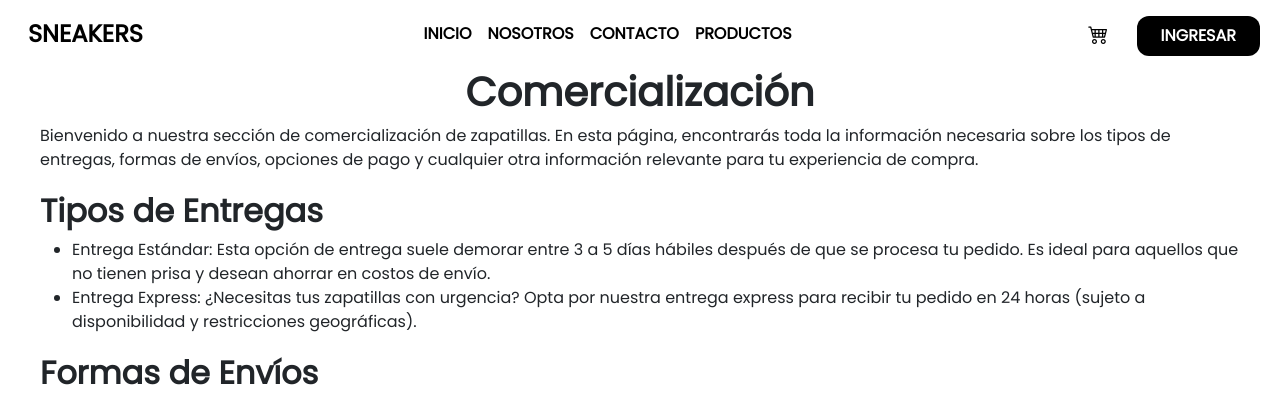
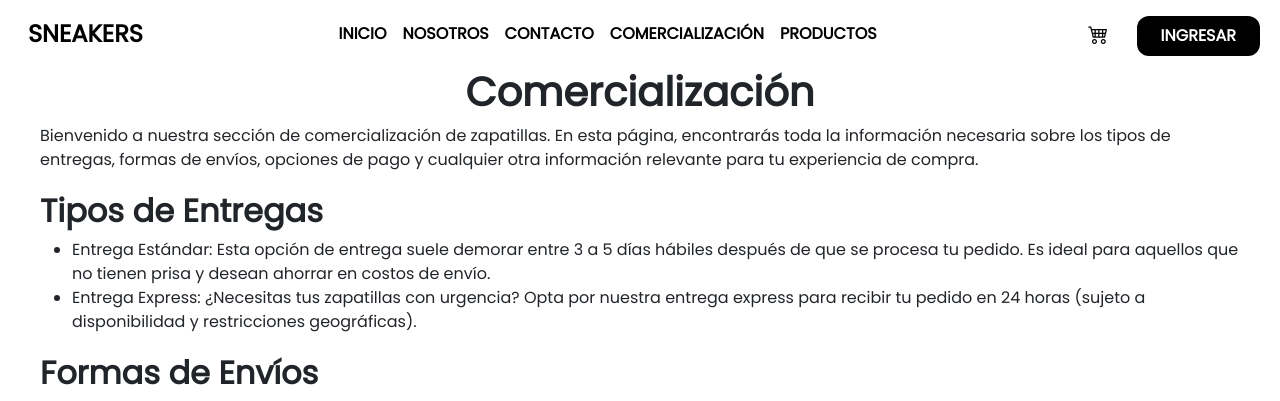
Before and after one commit to Alexisxde/sneakers-store, a CodeIgniter 4 app: the page made by app/Views/pages/Commercialization.php in a window 1280 px wide. Shown: the top 401 px of the page. Run offline with PHP 8.4 and a stand-in for CodeIgniter, Linux system fonts and the light colour scheme; the template is opened without the code that fills it, so the values that code supplies are empty; some libraries are stand-ins or nearby versions.

Commit message:
add link section commercialization 🚀

```diff
--- a/app/Views/Nav.php
+++ b/app/Views/Nav.php
@@ -20,6 +20,9 @@
               <a class='nav-link' href='<?= base_url('contacts') ?>'>CONTACTO</a>
             </li>
             <li class='nav-item'>
+              <a class='nav-link' href='<?= base_url('commercialization') ?>'>COMERCIALIZACIÓN</a>
+            </li>
+            <li class='nav-item'>
               <a class='nav-link' href='<?= base_url('products') ?>'>PRODUCTOS</a>
             </li>
           </ul>
```
